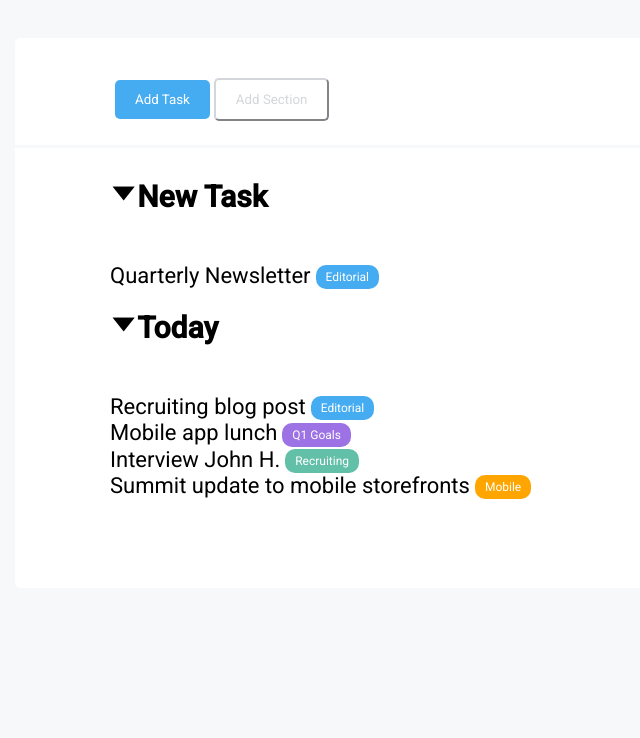
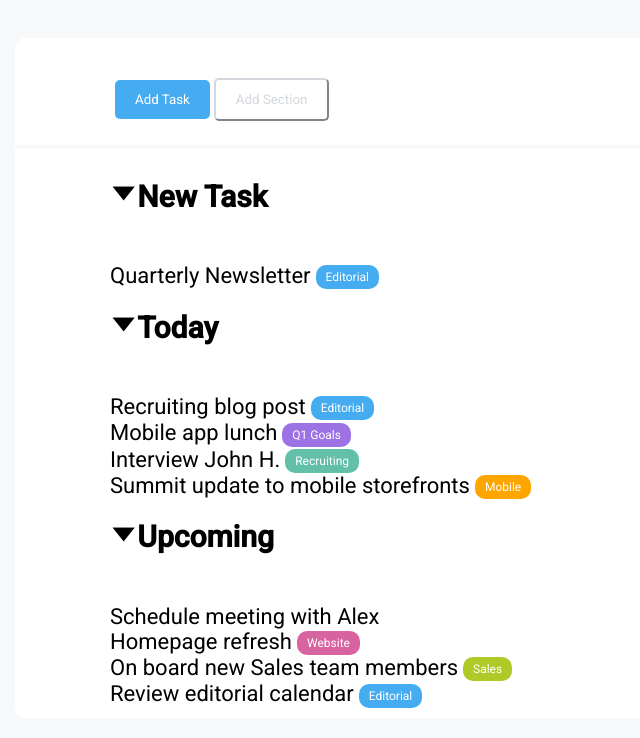
Before and after one commit to gianynx/html-css-toboolist, a plain HTML site: page index.html in a window 1280 px wide. Shown: the part 87-825 px from the top of the page, without its empty margins (0-640 px from the left). Before the commit the page ends 800 px from the top, so only its background shows below. Drawn offline with Linux system fonts and the light colour scheme.

Commit message:
add upcoming

```diff
--- a/css/style.css
+++ b/css/style.css
@@ -31,12 +31,13 @@ h1 {
 /*CSS main*/
 .container {
     width: 1250px;
-    height: 550px;
+    height: 680px;
     margin: auto;
     margin-top: 40px;
-    border-radius: 5px;
+    border-radius: 10px;
     background-color: #ffffff;
     padding-top: 40px;
+    margin-bottom: 20px;
 }
 
 .list_header {
@@ -107,3 +108,11 @@ p {
 .orange {
     background-color: orange;
 }
+
+.pink {
+    background-color: #d863a1;
+}
+
+.limon {
+    background-color: #b0c926;
+}
--- a/index.html
+++ b/index.html
@@ -39,6 +39,13 @@
                     <p>Summit update to mobile storefronts<span class="orange badge">Mobile</span></p>
                 </div>
 
+                <div class="upcoming note">
+                    <span class="arrow">&#129171;</span><h2>Upcoming</h2>
+                    <p>Schedule meeting with Alex</p>
+                    <p>Homepage refresh<span class="pink badge">Website</span></p>
+                    <p>On board new Sales team members<span class="limon badge">Sales</span></p>
+                    <p>Review editorial calendar<span class="blu badge">Editorial</span> </p>
+                </div>
             </div>
         </div>
     </main>
```
